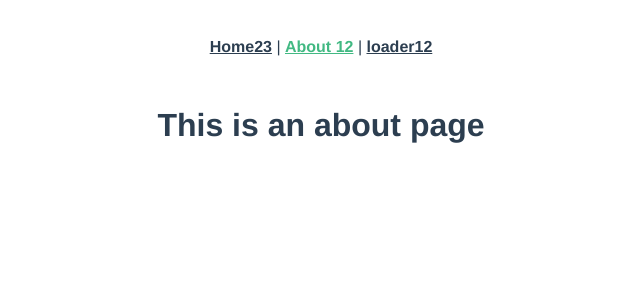
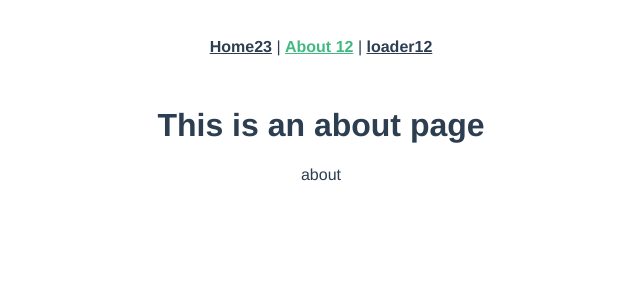
Before and after one commit to yunjaa/testvue, a Vue app: page /about in a window 1280 px wide. Shown: the top 300 px of the page, without its empty margins (319-959 px from the left). Built offline with nearby package versions, Linux system fonts and the light colour scheme.

Commit message:
문구 추가

```diff
--- a/src/views/AboutView.vue
+++ b/src/views/AboutView.vue
@@ -1,5 +1,6 @@
 <template>
   <div class="about">
     <h1>This is an about page</h1>
+    <p>about</p>
   </div>
 </template>
```
